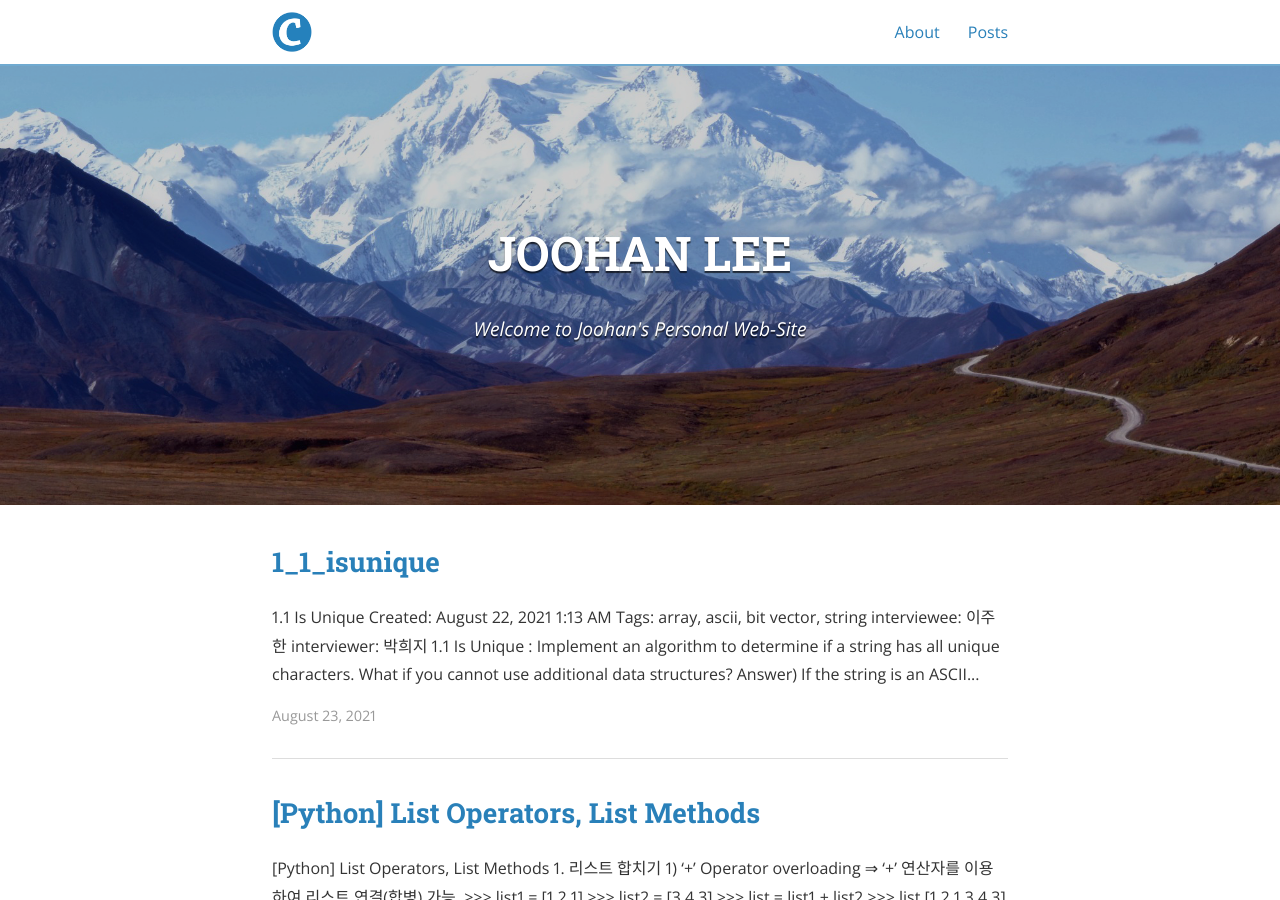
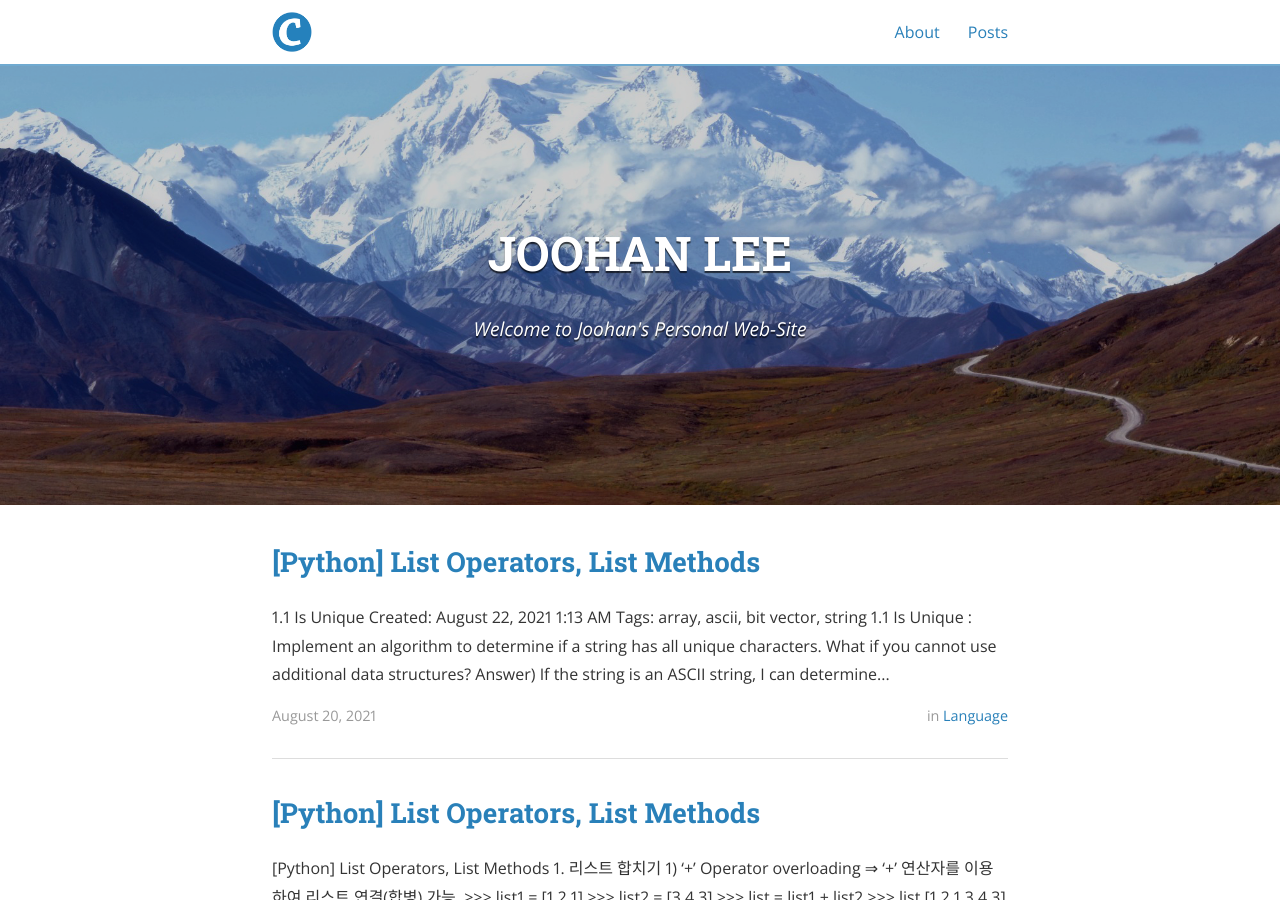
Before and after one commit to joohan-lee/joohan-lee.github.io, a Jekyll site: the page built from index.html, in a window 1280 px wide and 900 px high. Built offline with Jekyll 4.4.1, drawn with Linux system fonts in a browser that asks for light colours; nearby versions of some CDN libraries; the list of posts is cut into pages by our own code.

Commit message:
Update 2021-08-23-1_1_isunique.md

```diff
--- a/_posts/2021-08-23-1_1_isunique.md
+++ b/_posts/2021-08-23-1_1_isunique.md
@@ -1,9 +1,17 @@
+---
+layout: post
+title:  "[Python] List Operators, List Methods"
+date:   2021-08-20 02:25:52 -0500
+author: Joohan Lee
+categories: Language
+tags: Language Python
+---
+
 # 1.1 Is Unique
 
 Created: August 22, 2021 1:13 AM
 Tags: array, ascii, bit vector, string
-interviewee: 이주한
-interviewer: 박희지
+
 
 # 1.1 Is Unique : Implement an algorithm to determine if a string has all unique characters. What if you cannot use additional data structures?
 
```
